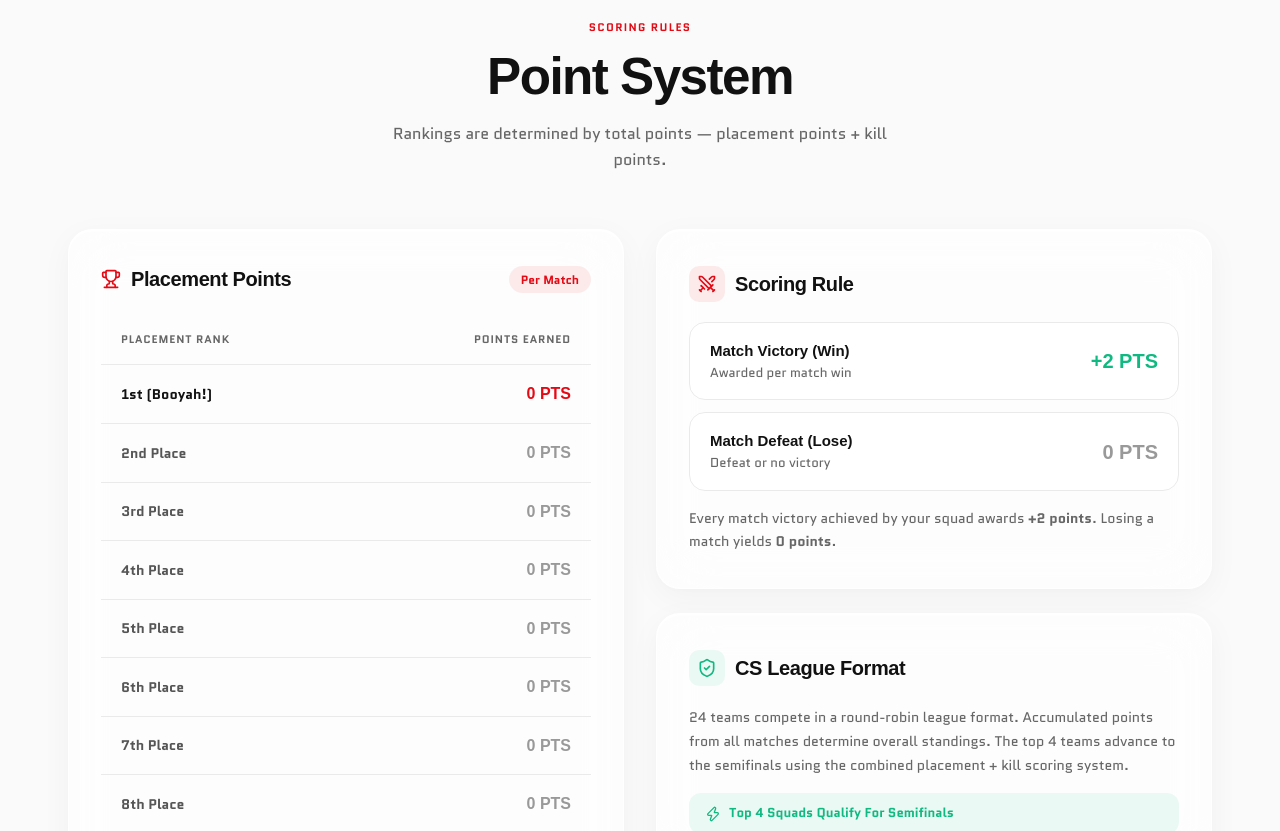
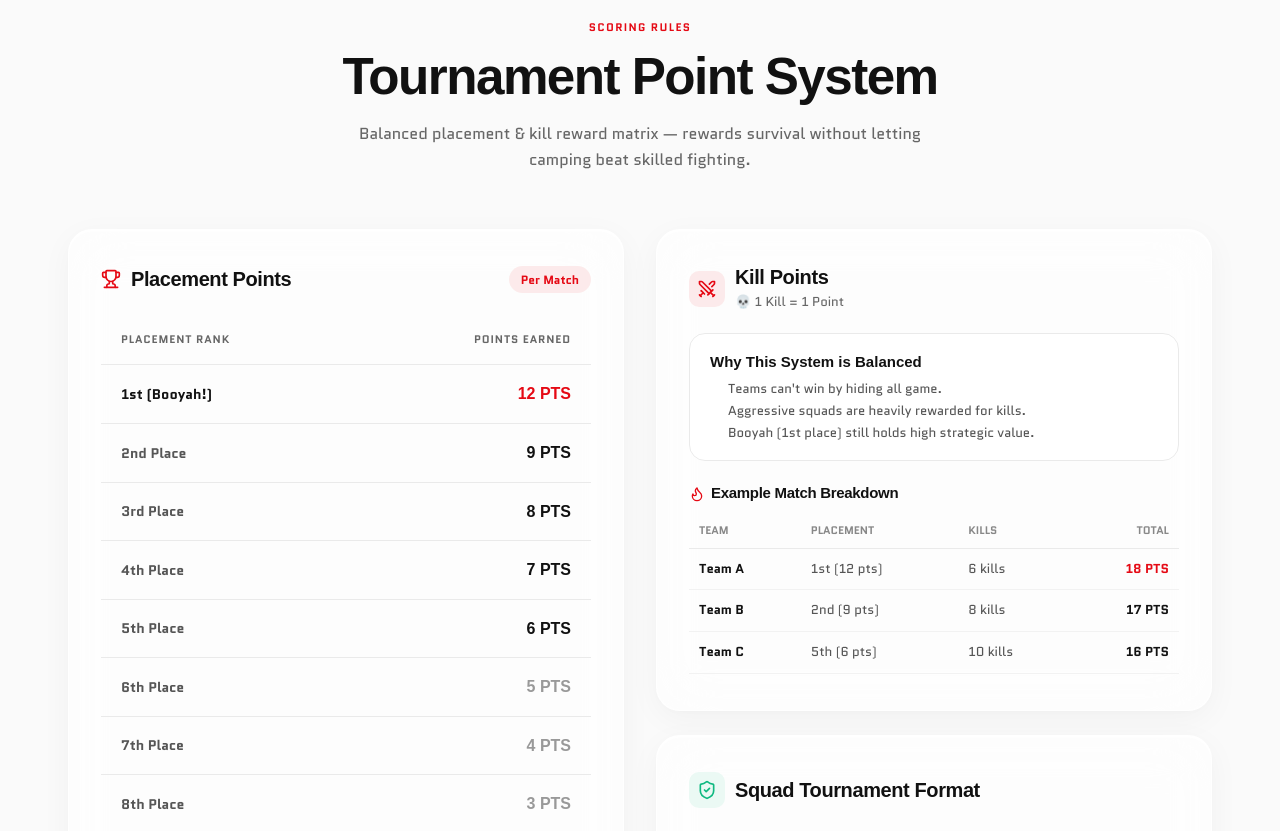
Before and after one commit to Hamenath/only-goats-ff, a Next.js app in the folder frontend/: page /tournament in a window 1280 px wide. Shown: the part 2340-3171 px from the top of the page. Built offline with nearby package versions, Linux system fonts and the light colour scheme; a web font is replaced by a local one.

Commit message:
feat: implement tournament point system with UI component and calculation logic

```diff
--- a/frontend/src/app/admin/(panel)/results/page.tsx
+++ b/frontend/src/app/admin/(panel)/results/page.tsx
@@ -29,6 +29,7 @@ import {
   Users,
 } from "lucide-react";
 import toast from "react-hot-toast";
+import { PLACEMENT_POINTS_MAP, getPlacementPoints } from "@/config/scoring";
 
 interface TeamRegistration {
   id: string;
@@ -48,20 +49,6 @@ interface TeamScoreInput {
   totalPoints: number;
 }
 
-const PLACEMENT_POINTS_MAP: Record<number, number> = {
-  1: 12,
-  2: 9,
-  3: 7,
-  4: 5,
-  5: 4,
-  6: 3,
-  7: 2,
-  8: 1,
-  9: 0,
-  10: 0,
-  11: 0,
-  12: 0,
-};
 
 export default function ResultsPage() {
   const [stage, setStage] = useState<string>("Qualifier 1");
@@ -96,7 +83,7 @@ export default function ResultsPage() {
       const initialScores: Record<string, TeamScoreInput> = {};
       list.forEach((t, index) => {
         const p = index + 1;
-        const placePts = PLACEMENT_POINTS_MAP[p] || 0;
+        const placePts = getPlacementPoints(p);
         initialScores[t.teamId] = {
           teamId: t.teamId,
           teamName: t.teamName,
@@ -116,9 +103,9 @@ export default function ResultsPage() {
   const handleScoreChange = (teamId: string, field: "placement" | "kills", val: number) => {
     setScores((prev) => {
       const item = prev[teamId] || { teamId, teamName: "", placement: 1, kills: 0, placementPoints: 12, totalPoints: 12 };
-      const newPlacement = field === "placement" ? Math.max(1, Math.min(12, val)) : item.placement;
+      const newPlacement = field === "placement" ? Math.max(1, val) : item.placement;
       const newKills = field === "kills" ? Math.max(0, val) : item.kills;
-      const placementPts = PLACEMENT_POINTS_MAP[newPlacement] || 0;
+      const placementPts = getPlacementPoints(newPlacement);
       const total = placementPts + newKills;
 
       return {
@@ -343,7 +330,7 @@ export default function ResultsPage() {
               <tbody>
                 {sortedList.map((t, index) => {
                   const rank = index + 1;
-                  const sc = scores[t.teamId] || { placement: rank, kills: 0, placementPoints: PLACEMENT_POINTS_MAP[rank] || 0, totalPoints: PLACEMENT_POINTS_MAP[rank] || 0 };
+                  const sc = scores[t.teamId] || { placement: rank, kills: 0, placementPoints: getPlacementPoints(rank), totalPoints: getPlacementPoints(rank) };
                   const isTop6 = rank <= 6;
 
                   return (
--- a/frontend/src/components/home/PointSystem.tsx
+++ b/frontend/src/components/home/PointSystem.tsx
@@ -1,21 +1,10 @@
 "use client";
 
-import { Trophy, Swords, ShieldCheck, Zap } from "lucide-react";
+import { Trophy, Swords, ShieldCheck, Zap, Flame, Crosshair } from "lucide-react";
+import { PLACEMENT_RULES, KILL_POINT_VALUE, SCORING_EXAMPLES } from "@/config/scoring";
+
 
 export function PointSystem() {
-  const placements = [
-    { place: "1st (Booyah!)", points: 0, highlight: true },
-    { place: "2nd Place", points: 0, highlight: false },
-    { place: "3rd Place", points: 0, highlight: false },
-    { place: "4th Place", points: 0, highlight: false },
-    { place: "5th Place", points: 0, highlight: false },
-    { place: "6th Place", points: 0, highlight: false },
-    { place: "7th Place", points: 0, highlight: false },
-    { place: "8th Place", points: 0, highlight: false },
-    { place: "9th–12th Place", points: 0, highlight: false },
-    { place: "13th+ Place", points: 0, highlight: false },
-  ];
-
   return (
     <section style={{ padding: "100px 0", background: "#fafafa", borderTop: "1px solid #eaeaea" }}>
       <div className="container-custom">
@@ -31,14 +20,14 @@ export function PointSystem() {
               marginBottom: 16,
             }}
           >
-            Point System
+            Tournament Point System
           </h2>
-          <p style={{ fontSize: 16, color: "#666", maxWidth: 520, margin: "0 auto" }}>
-            Rankings are determined by total points — placement points + kill points.
+          <p style={{ fontSize: 16, color: "#666", maxWidth: 580, margin: "0 auto" }}>
+            Balanced placement & kill reward matrix — rewards survival without letting camping beat skilled fighting.
           </p>
         </div>
 
-        <div style={{ display: "grid", gridTemplateColumns: "repeat(auto-fit, minmax(320px, 1fr))", gap: 32, alignItems: "start" }}>
+        <div style={{ display: "grid", gridTemplateColumns: "repeat(auto-fit, minmax(340px, 1fr))", gap: 32, alignItems: "start" }}>
           {/* Placement Points Table Card */}
           <div className="glass-card" style={{ padding: "36px 32px" }}>
             <div style={{ display: "flex", alignItems: "center", justifyContent: "space-between", marginBottom: 24 }}>
@@ -58,7 +47,7 @@ export function PointSystem() {
                 </tr>
               </thead>
               <tbody>
-                {placements.map(({ place, points, highlight }) => (
+                {PLACEMENT_RULES.map(({ place, points, highlight }) => (
                   <tr key={place}>
                     <td style={{ fontWeight: highlight ? 800 : 600, fontSize: 14, color: highlight ? "#111" : "#555" }}>
                       {place}
@@ -81,59 +70,80 @@ export function PointSystem() {
             </table>
           </div>
 
-          {/* Tournament & Scoring Format Card */}
+          {/* Kill Points & Scoring Balance Card */}
           <div style={{ display: "flex", flexDirection: "column", gap: 24 }}>
+            {/* Kill Points Card */}
             <div className="glass-card" style={{ padding: "36px 32px" }}>
               <div style={{ display: "flex", alignItems: "center", gap: 10, marginBottom: 20 }}>
                 <div style={{ width: 36, height: 36, borderRadius: 10, background: "rgba(229,9,20,0.08)", display: "flex", alignItems: "center", justifyContent: "center" }}>
                   <Swords size={20} color="#e50914" />
                 </div>
-                <h3 style={{ fontFamily: "Space Grotesk, sans-serif", fontSize: 20, fontWeight: 800, color: "#111" }}>
-                  Scoring Rule
-                </h3>
+                <div>
+                  <h3 style={{ fontFamily: "Space Grotesk, sans-serif", fontSize: 20, fontWeight: 800, color: "#111" }}>
+                    Kill Points
+                  </h3>
+                  <span style={{ fontSize: 13, color: "#666" }}>💀 1 Kill = {KILL_POINT_VALUE} Point</span>
+                </div>
               </div>
 
-              {/* Win Rule */}
-              <div style={{ background: "#ffffff", border: "1px solid #eaeaea", borderRadius: 16, padding: "16px 20px", display: "flex", alignItems: "center", justifyContent: "space-between", marginBottom: 12 }}>
-                <div>
-                  <div style={{ fontWeight: 800, fontSize: 15, color: "#111", fontFamily: "Space Grotesk, sans-serif" }}>Match Victory (Win)</div>
-                  <div style={{ fontSize: 13, color: "#666" }}>Awarded per match win</div>
+              <div style={{ background: "#ffffff", border: "1px solid #eaeaea", borderRadius: 16, padding: "16px 20px", marginBottom: 16 }}>
+                <div style={{ fontWeight: 800, fontSize: 15, color: "#111", fontFamily: "Space Grotesk, sans-serif", marginBottom: 4 }}>
+                  Why This System is Balanced
                 </div>
-                <span style={{ fontFamily: "Space Grotesk, sans-serif", fontSize: 20, fontWeight: 900, color: "#10b981" }}>
-                  +2 PTS
-                </span>
+                <ul style={{ fontSize: 13, color: "#555", lineHeight: 1.7, paddingLeft: 18, margin: 0 }}>
+                  <li>Teams can't win by hiding all game.</li>
+                  <li>Aggressive squads are heavily rewarded for kills.</li>
+                  <li>Booyah (1st place) still holds high strategic value.</li>
+                </ul>
               </div>
 
-              {/* Lose Rule */}
-              <div style={{ background: "#ffffff", border: "1px solid #eaeaea", borderRadius: 16, padding: "16px 20px", display: "flex", alignItems: "center", justifyContent: "space-between", marginBottom: 16 }}>
-                <div>
-                  <div style={{ fontWeight: 800, fontSize: 15, color: "#111", fontFamily: "Space Grotesk, sans-serif" }}>Match Defeat (Lose)</div>
-                  <div style={{ fontSize: 13, color: "#666" }}>Defeat or no victory</div>
+              {/* Example Match Breakdown */}
+              <div style={{ marginTop: 24 }}>
+                <h4 style={{ fontFamily: "Space Grotesk, sans-serif", fontSize: 15, fontWeight: 800, color: "#111", marginBottom: 12, display: "flex", alignItems: "center", gap: 6 }}>
+                  <Flame size={16} color="#e50914" /> Example Match Breakdown
+                </h4>
+                <div style={{ overflowX: "auto" }}>
+                  <table style={{ width: "100%", fontSize: 13, borderCollapse: "collapse" }}>
+                    <thead>
+                      <tr style={{ borderBottom: "1.5px solid #eaeaea", textAlign: "left" }}>
+                        <th style={{ padding: "8px 10px", color: "#888", fontSize: 11 }}>TEAM</th>
+                        <th style={{ padding: "8px 10px", color: "#888", fontSize: 11 }}>PLACEMENT</th>
+                        <th style={{ padding: "8px 10px", color: "#888", fontSize: 11 }}>KILLS</th>
+                        <th style={{ padding: "8px 10px", textAlign: "right", color: "#888", fontSize: 11 }}>TOTAL</th>
+                      </tr>
+                    </thead>
+                    <tbody>
+                      {SCORING_EXAMPLES.map((ex) => (
+                        <tr key={ex.team} style={{ borderBottom: "1px solid #f2f2f2" }}>
+                          <td style={{ padding: "10px 10px", fontWeight: ex.highlight ? 800 : 700, color: "#111" }}>{ex.team}</td>
+                          <td style={{ padding: "10px 10px", color: "#555" }}>{ex.placement} ({ex.placementPts} pts)</td>
+                          <td style={{ padding: "10px 10px", color: "#555" }}>{ex.kills} kills</td>
+                          <td style={{ padding: "10px 10px", textAlign: "right", fontWeight: 800, color: ex.highlight ? "#e50914" : "#111" }}>
+                            {ex.total} PTS
+                          </td>
+                        </tr>
+                      ))}
+                    </tbody>
+                  </table>
                 </div>
-                <span style={{ fontFamily: "Space Grotesk, sans-serif", fontSize: 20, fontWeight: 900, color: "#999" }}>
-                  0 PTS
-                </span>
               </div>
-
-              <p style={{ fontSize: 14, color: "#666", lineHeight: 1.6 }}>
-                Every match victory achieved by your squad awards <strong>+2 points</strong>. Losing a match yields <strong>0 points</strong>.
-              </p>
             </div>
 
+            {/* League Format Card */}
             <div className="glass-card" style={{ padding: "36px 32px" }}>
               <div style={{ display: "flex", alignItems: "center", gap: 10, marginBottom: 20 }}>
                 <div style={{ width: 36, height: 36, borderRadius: 10, background: "rgba(16,185,129,0.08)", display: "flex", alignItems: "center", justifyContent: "center" }}>
                   <ShieldCheck size={20} color="#10b981" />
                 </div>
                 <h3 style={{ fontFamily: "Space Grotesk, sans-serif", fontSize: 20, fontWeight: 800, color: "#111" }}>
-                  CS League Format
+                  Squad Tournament Format
                 </h3>
               </div>
               <p style={{ fontSize: 14, color: "#666", lineHeight: 1.7, marginBottom: 16 }}>
-                24 teams compete in a round-robin league format. Accumulated points from all matches determine overall standings. The top 4 teams advance to the semifinals using the combined placement + kill scoring system.
+                24 teams compete in group qualifiers and round-robin matches. Accumulated points (placement + kills) from all matches determine live leaderboard standings.
               </p>
               <div style={{ display: "flex", alignItems: "center", gap: 8, fontSize: 13, fontWeight: 700, color: "#10b981", background: "rgba(16,185,129,0.08)", padding: "10px 16px", borderRadius: 12 }}>
-                <Zap size={16} /> Top 4 Squads Qualify For Semifinals
+                <Zap size={16} /> Every Fight Remains Meaningful Until The Final Zone
               </div>
             </div>
           </div>
--- /dev/null
+++ b/frontend/src/config/scoring.ts
@@ -0,0 +1,57 @@
+export interface PlacementRule {
+  place: string;
+  points: number;
+  minRank: number;
+  maxRank: number;
+  highlight?: boolean;
+}
+
+export const PLACEMENT_RULES: PlacementRule[] = [
+  { place: "1st (Booyah!)", points: 12, minRank: 1, maxRank: 1, highlight: true },
+  { place: "2nd Place", points: 9, minRank: 2, maxRank: 2, highlight: false },
+  { place: "3rd Place", points: 8, minRank: 3, maxRank: 3, highlight: false },
+  { place: "4th Place", points: 7, minRank: 4, maxRank: 4, highlight: false },
+  { place: "5th Place", points: 6, minRank: 5, maxRank: 5, highlight: false },
+  { place: "6th Place", points: 5, minRank: 6, maxRank: 6, highlight: false },
+  { place: "7th Place", points: 4, minRank: 7, maxRank: 7, highlight: false },
+  { place: "8th Place", points: 3, minRank: 8, maxRank: 8, highlight: false },
+  { place: "9th–12th Place", points: 2, minRank: 9, maxRank: 12, highlight: false },
+  { place: "13th+ Place", points: 0, minRank: 13, maxRank: 999, highlight: false },
+];
+
+export const KILL_POINT_VALUE = 1;
+
+export const PLACEMENT_POINTS_MAP: Record<number, number> = {
+  1: 12,
+  2: 9,
+  3: 8,
+  4: 7,
+  5: 6,
+  6: 5,
+  7: 4,
+  8: 3,
+  9: 2,
+  10: 2,
+  11: 2,
+  12: 2,
+};
+
+export function getPlacementPoints(rank: number): number {
+  if (rank <= 0) return 0;
+  if (rank in PLACEMENT_POINTS_MAP) {
+    return PLACEMENT_POINTS_MAP[rank];
+  }
+  return 0; // 13th+ place = 0 PTS
+}
+
+export function calculateTotalPoints(placementRank: number, kills: number): number {
+  const placementPts = getPlacementPoints(placementRank);
+  const killPts = Math.max(0, kills) * KILL_POINT_VALUE;
+  return placementPts + killPts;
+}
+
+export const SCORING_EXAMPLES = [
+  { team: "Team A", placement: "1st", placementPts: 12, kills: 6, total: 18, highlight: true },
+  { team: "Team B", placement: "2nd", placementPts: 9, kills: 8, total: 17, highlight: false },
+  { team: "Team C", placement: "5th", placementPts: 6, kills: 10, total: 16, highlight: false },
+];
```
